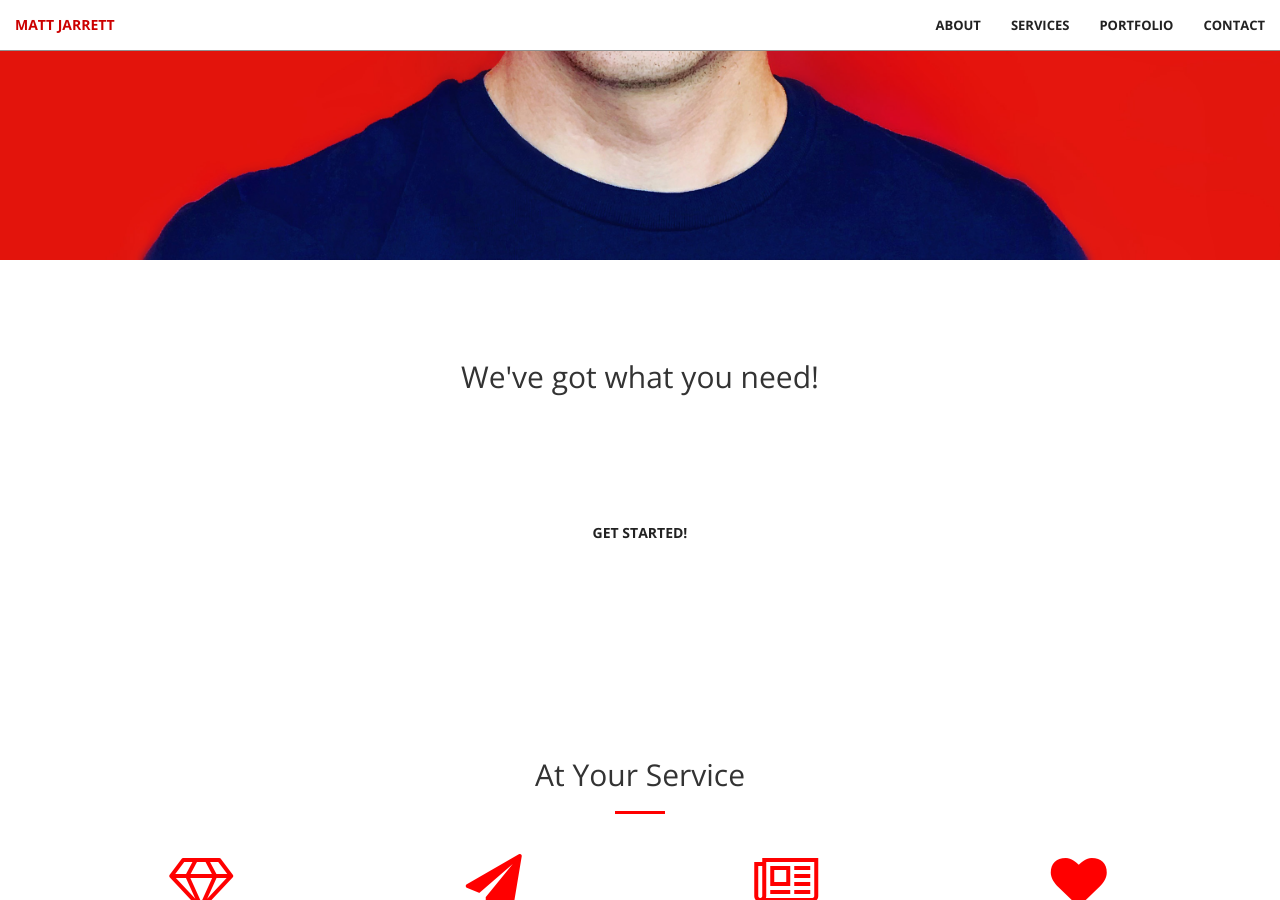
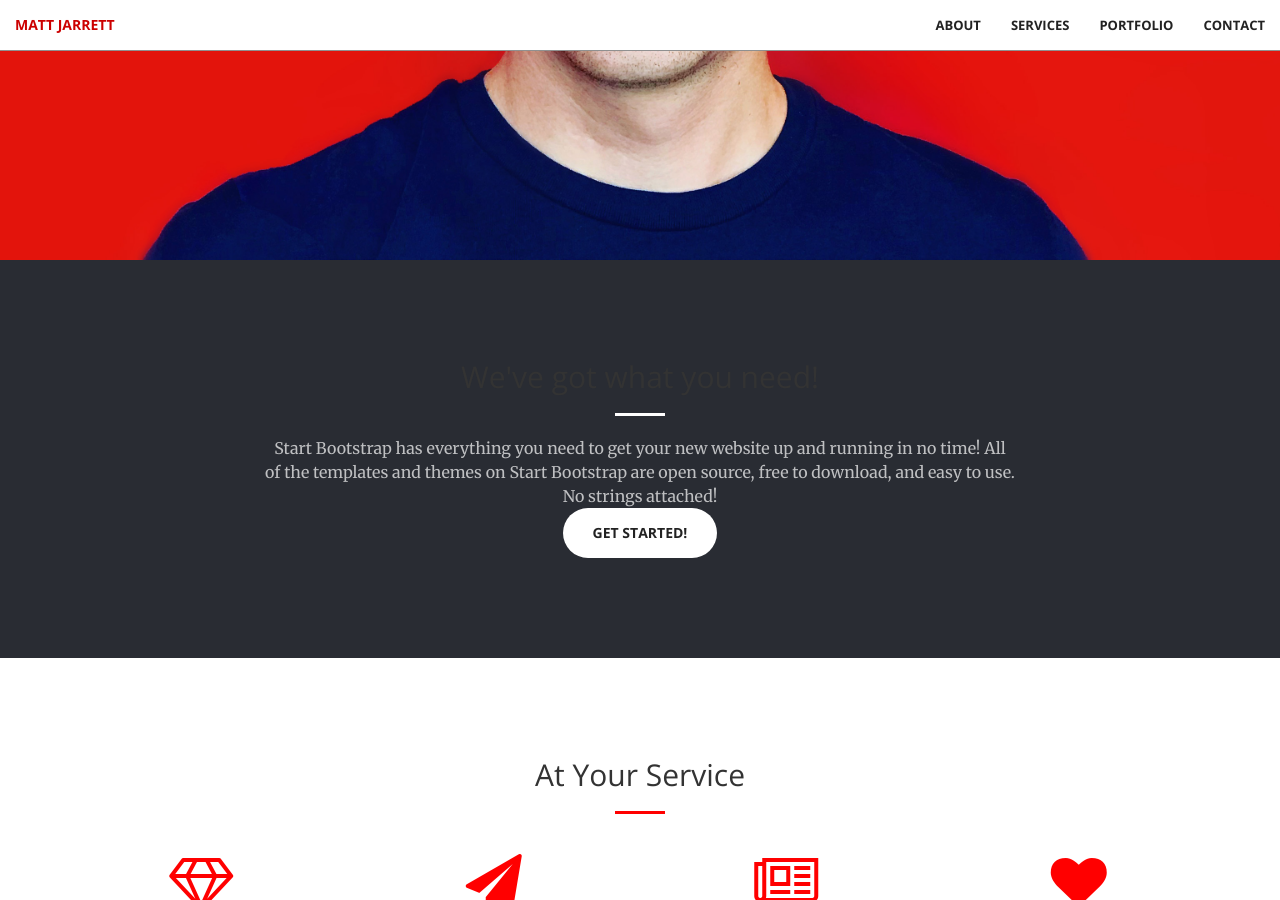
Before and after one commit to cujarrett/cujarrett.github.io, a Jekyll site: the page built from index.html, in a window 1280 px wide and 900 px high, scrolled down 640 px. Built offline with Jekyll 4.4.1, drawn with Linux system fonts in a browser that asks for light colours; Markdown is read by kramdown in place of the engine named in the settings.

Commit message:
Updates secondary theme color

```diff
--- a/_includes/call-to-action.html
+++ b/_includes/call-to-action.html
@@ -1,4 +1,4 @@
-<section class=".bg-secondary" id="about">
+<section class="bg-secondary" id="about">
   <div class="container">
     <div class="row">
       <div class="col-lg-8 col-lg-offset-2 text-center">
```
